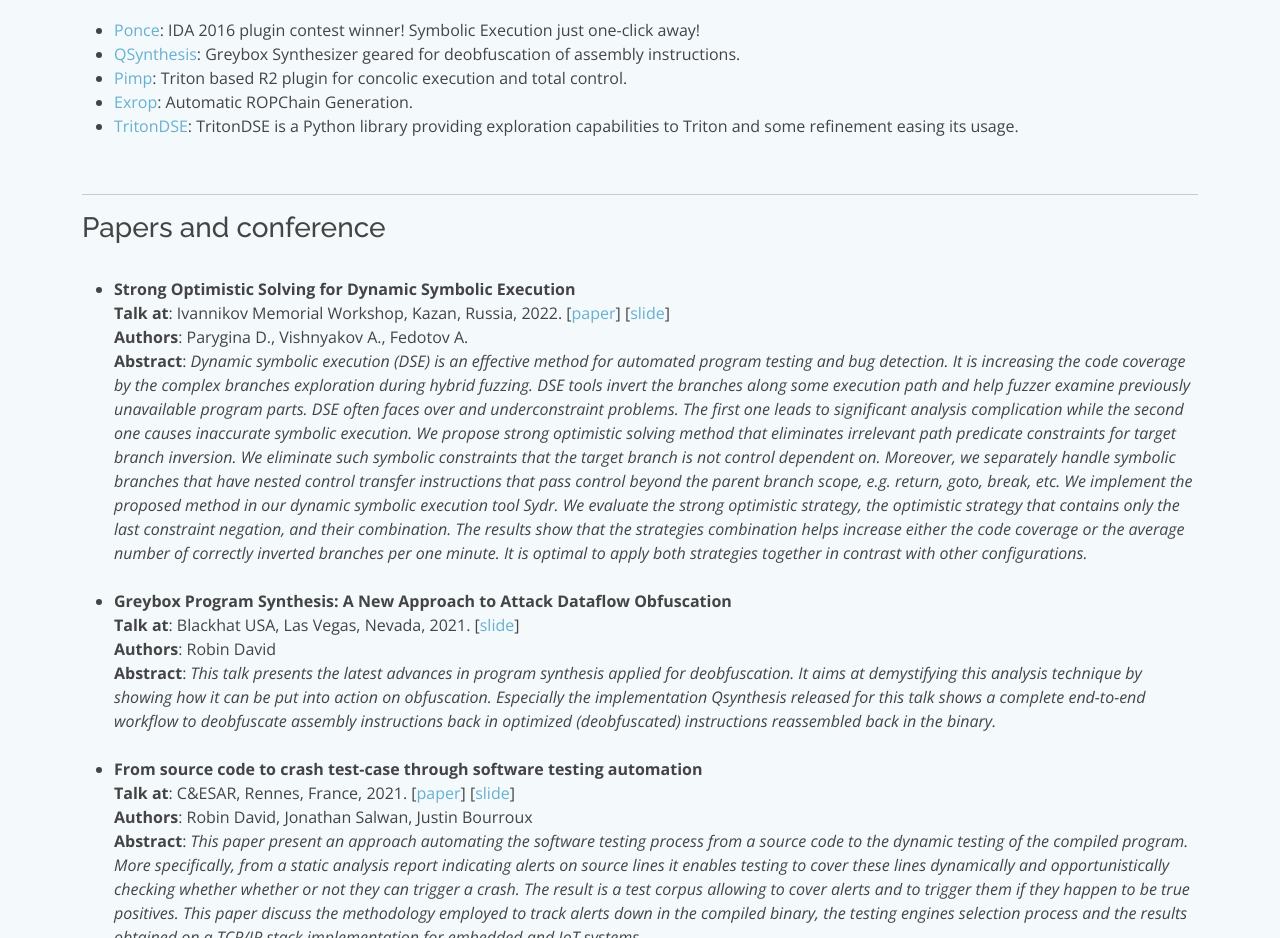
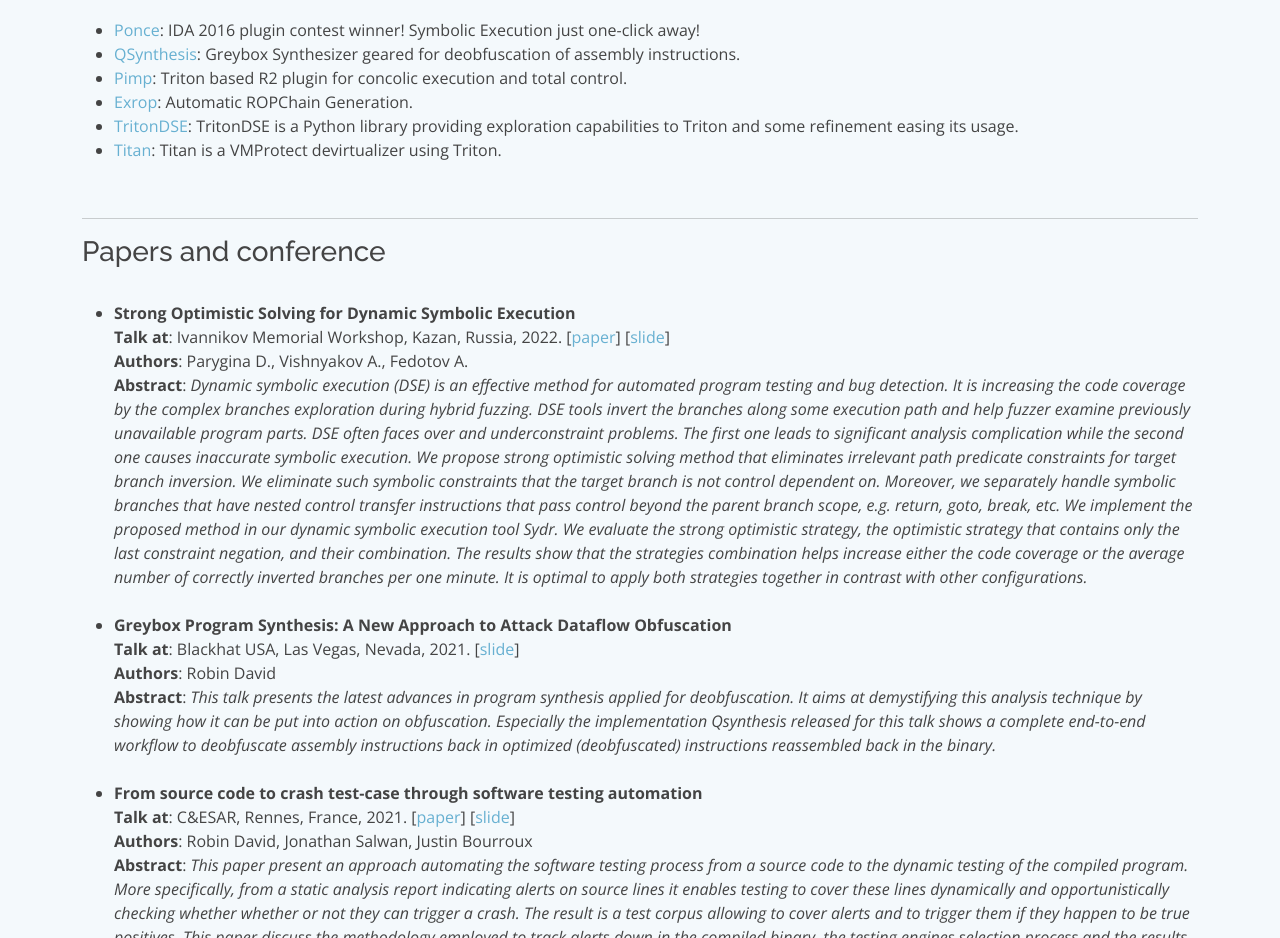
Before and after one commit to triton-library/triton-library.github.io, a plain HTML site: page index.html in a window 1280 px wide. Shown: the part 2200-3138 px from the top of the page. Drawn offline with nearby package versions, Linux system fonts and the light colour scheme.

Commit message:
Update the website

```diff
--- a/index.html
+++ b/index.html
@@ -175,6 +175,9 @@
             </li>
             <li data-aos="fade-up">
                 <a target="_blank" href="https://github.com/quarkslab/tritondse">TritonDSE</a>: TritonDSE is a Python library providing exploration capabilities to Triton and some refinement easing its usage.
+            </li>
+            <li data-aos="fade-up">
+                <a target="_blank" href="https://github.com/archercreat/titan">Titan</a>: Titan is a VMProtect devirtualizer using Triton.
             </li>
         </ul>
 
```
